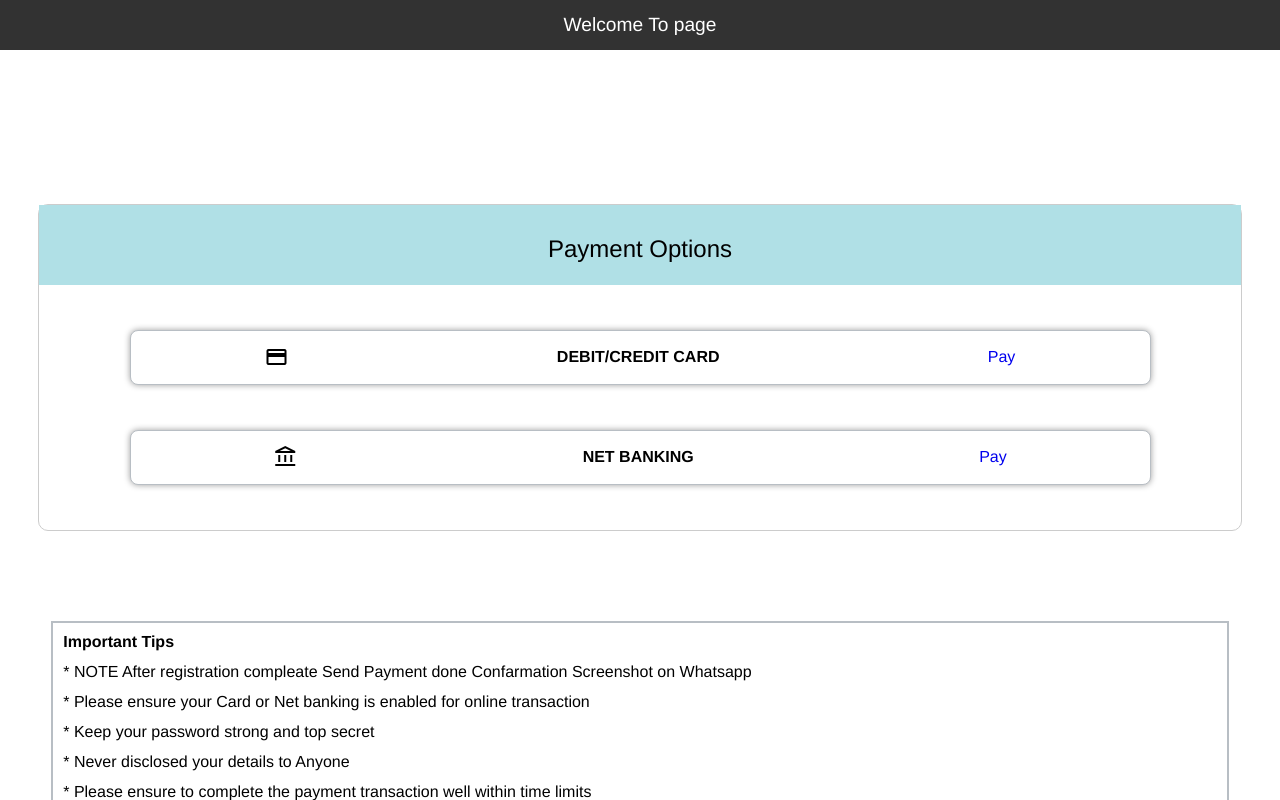
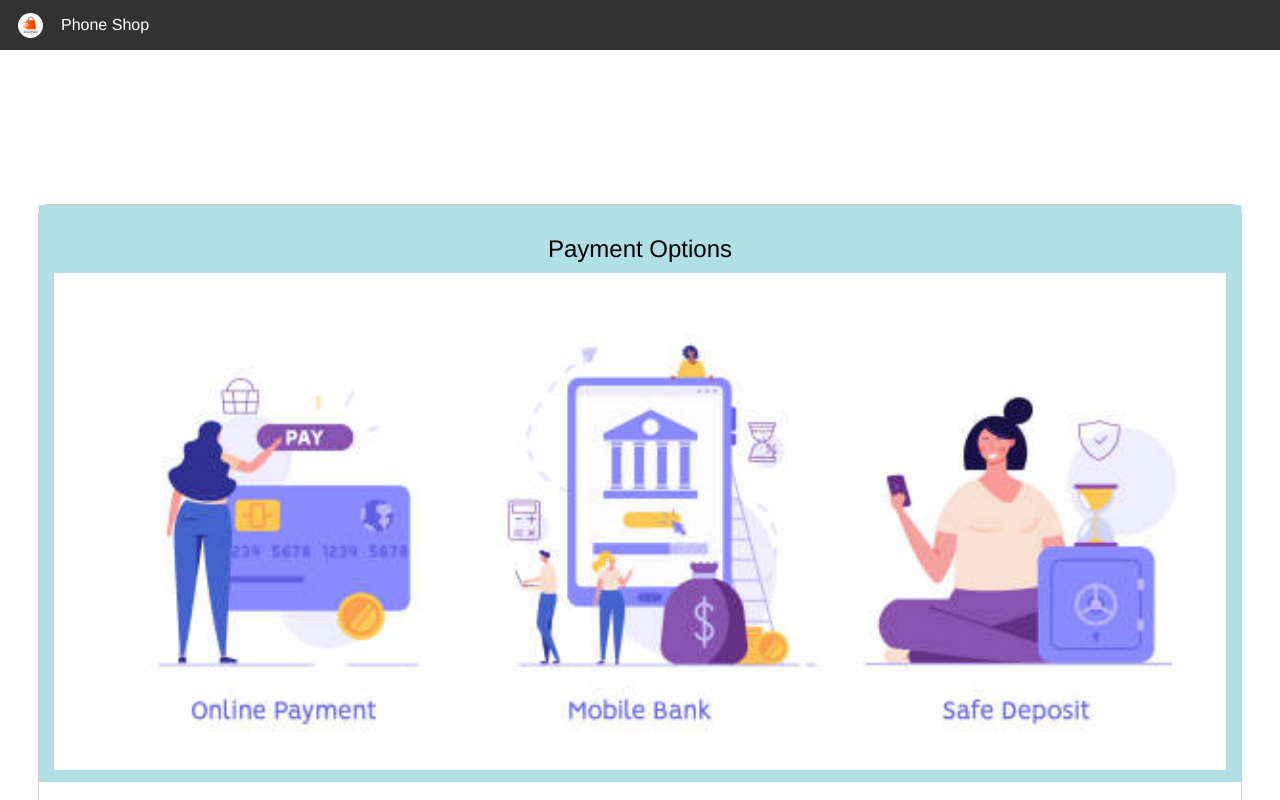
Before and after one commit to don801297/ph, a React (Vite) app in the folder client/: page / in a window 1280 px wide. Shown: the top 800 px of the page. Built offline with nearby package versions, Linux system fonts and the light colour scheme.

Commit message:
Update App.jsx

```diff
--- a/client/src/App.jsx
+++ b/client/src/App.jsx
@@ -22,14 +22,16 @@ const handleclick = () =>{
 
 <div className="navbar">
 
-
-<p className='nav-heading'>Welcome To page</p>
+<img className="img navlogo" src="./img/navlogo2.png" alt="fail img to load net banking" />
+<p className='nav-heading main-nav-heading'>Phone Shop</p>
 </div>
 
 
  <div className="cont1">
  <div className="header">
+
           <div className="heading">Payment Options</div>
+          <img className="img" src="./img/net4.png" alt="fail img to load net banking" />
 
         </div>
 
@@ -67,14 +69,10 @@ const handleclick = () =>{
         <div className="tips-box">
 <div className="tips">Important Tips</div>
 
-<div className="important-lins">* NOTE After registration compleate Send Payment done Confarmation Screenshot on Whatsapp</div>
+<div className="important-lins">* After registration compleate Send Payment done </div>
+<div className="important-lins">* Confarmation Screenshot on Whatsapp</div>
 <div className="important-lins">* Please ensure your Card or Net banking is enabled for online transaction</div>
-<div className="important-lins">* Keep your password strong and top secret</div>
-<div className="important-lins">* Never disclosed your details to Anyone</div>
 <div className="important-lins">* Please ensure to complete the payment transaction well within time limits</div>
-
-
-
 
 </div>
     </>
```
